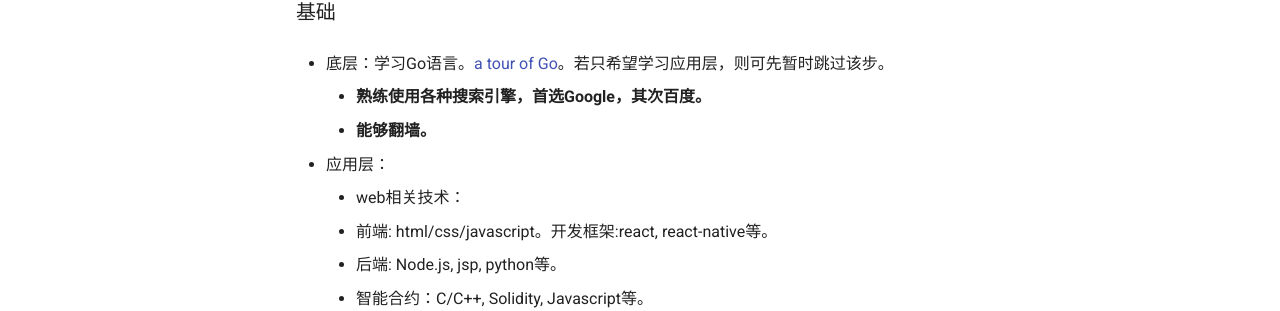
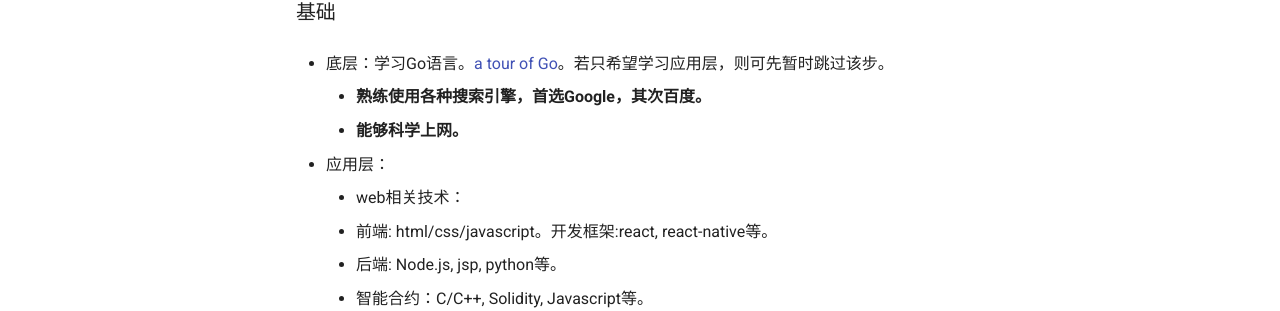
Before and after one commit to ZJUBCA/zjubca.docs, an MkDocs documentation site: the page built from docs/guide/tech_guide.md, in a window 1280 px wide and 900 px high. Shown: the part 392-703 px from the top of the window. Built offline with MkDocs 1.6.1 and Material for MkDocs 9.7.7, drawn with Linux system fonts in a browser that asks for light colours; comment, search, counter and statistics services are not loaded.

Commit message:
modify some words

```diff
--- a/docs/guide/tech_guide.md
+++ b/docs/guide/tech_guide.md
@@ -10,7 +10,7 @@
 
 - 底层：学习Go语言。[a tour of Go](https://tour.golang.org/welcome/1)。若只希望学习应用层，则可先暂时跳过该步。
     - **熟练使用各种搜索引擎，首选Google，其次百度。**
-    - **能够翻墙。**
+    - **能够科学上网。**
 
 - 应用层：
     - web相关技术：
```
